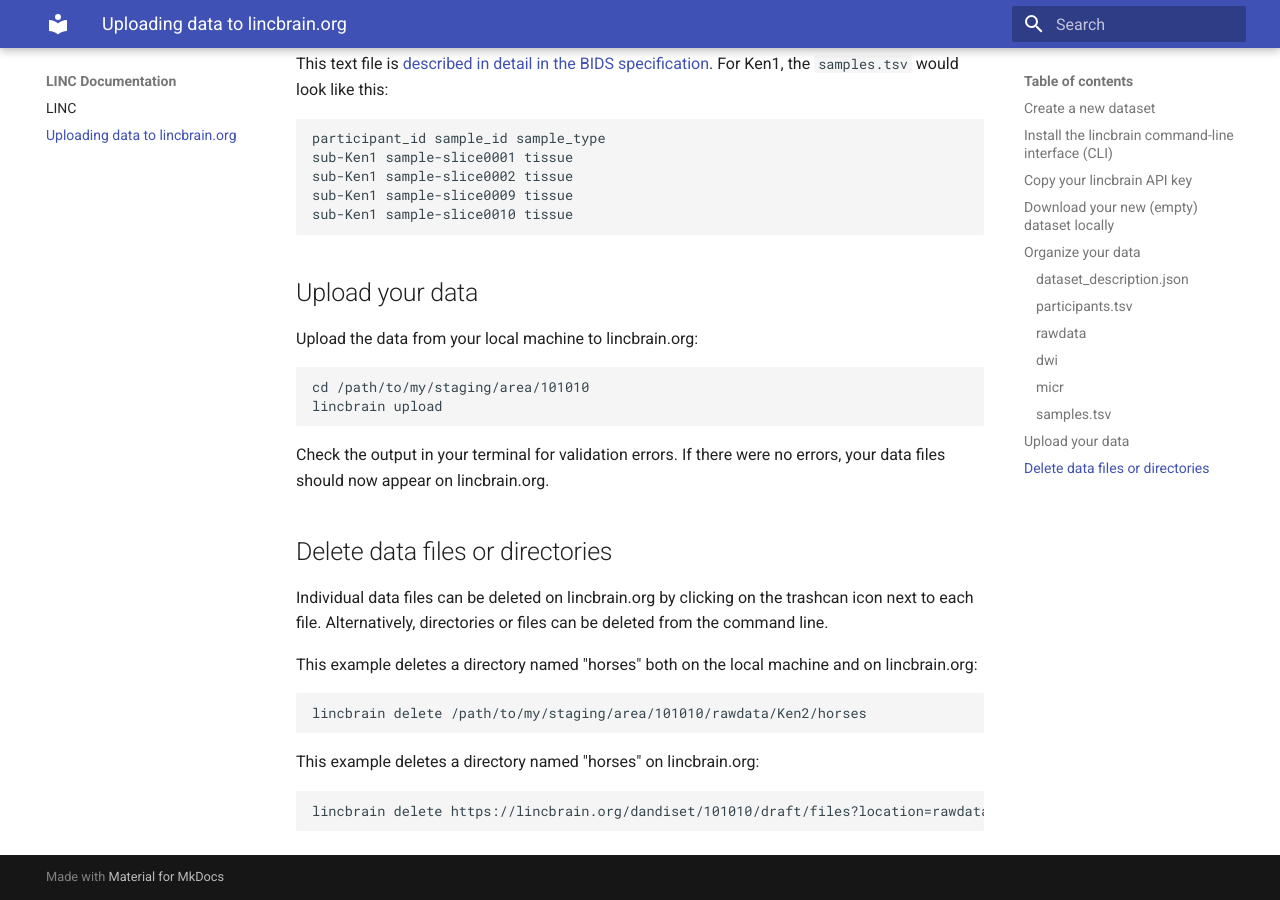
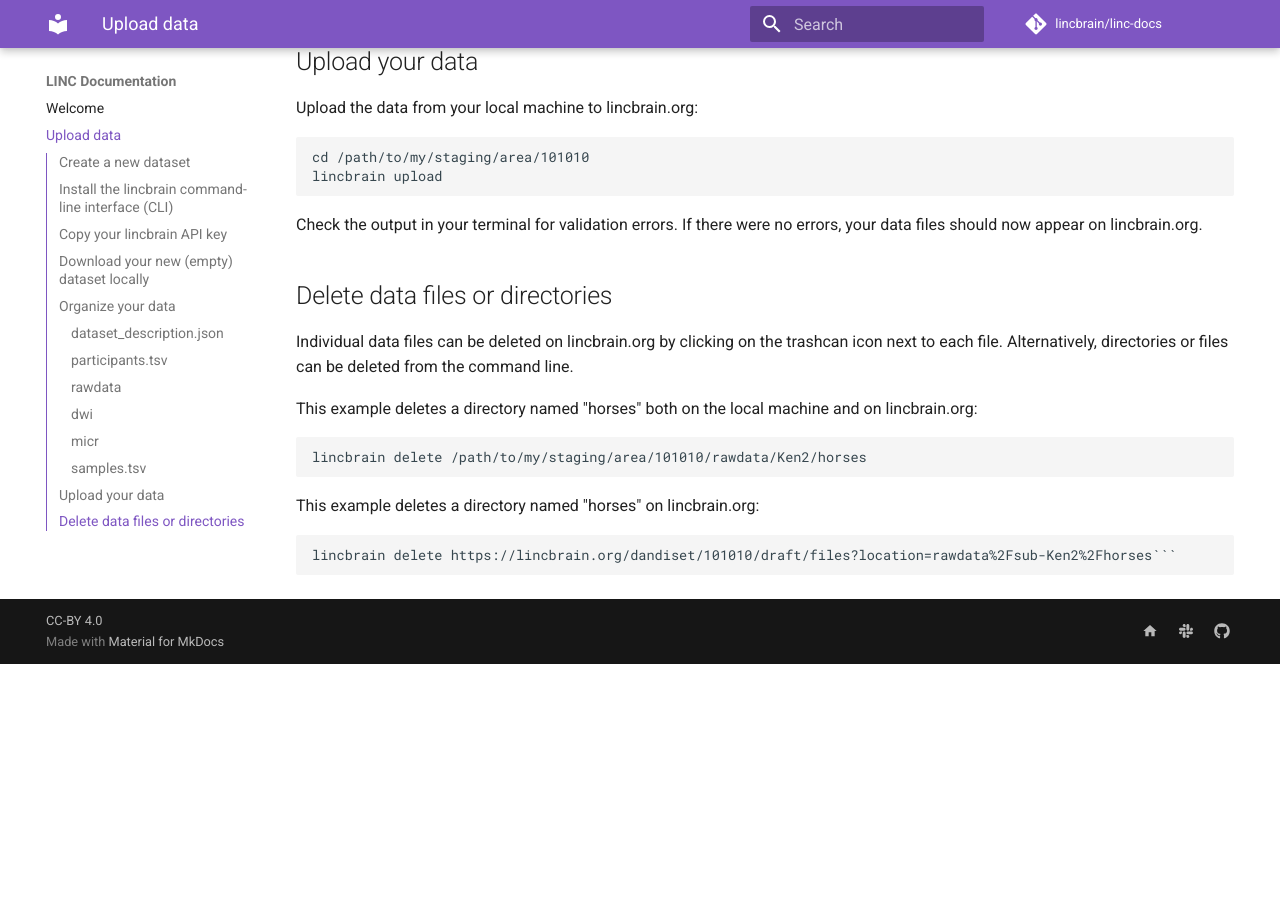
Before and after one commit to shrutivarade/linc-docs, an MkDocs documentation site: the page built from docs/upload.md, in a window 1280 px wide and 900 px high, scrolled down 3801 px. Built offline with MkDocs 1.6.1 and Material for MkDocs 9.7.7, drawn with Linux system fonts in a browser that asks for light colours; comment, search, counter and statistics services are not loaded; after the commit the page ends 4465 px from its top, so only the background shows below that.

```diff
--- a/mkdocs.yml
+++ b/mkdocs.yml
@@ -1,7 +1,46 @@
 site_name: LINC Documentation
+repo_name: "lincbrain/linc-docs"
+repo_url: "https://github.com/lincbrain/linc-docs"
+copyright: "CC-BY 4.0"
+use_directory_urls: true
+site_url: https://www.lincbrain.org/docs/
+
+# Material theme
 theme:
-  name: material
+  name: "material"
+  language: "en"
+  palette:
+    primary: "deep purple"
+    accent: "purple"
+  features:
+    - toc.integrate
 
+# Pages
+nav:
+  - Welcome: "index.md"
+  - Upload data: "upload.md"
+
+# List of extensions
+markdown_extensions:
+  - pymdownx.magiclink
+  - toc:
+      permalink: True
+
+# List of plugins
 plugins:
   - search
   - open-in-new-tab
+
+# Customize theme
+extra:
+  homepage: https://connects.mgh.harvard.edu/
+  social:
+    - icon: material/home
+      link: https://connects.mgh.harvard.edu/
+      name: Homepage
+    - icon: fontawesome/brands/slack
+      link: https://mit-lincbrain.slack.com/
+      name: Slack
+    - icon: fontawesome/brands/github
+      link: https://github.com/lincbrain
+      name: GitHub
```
